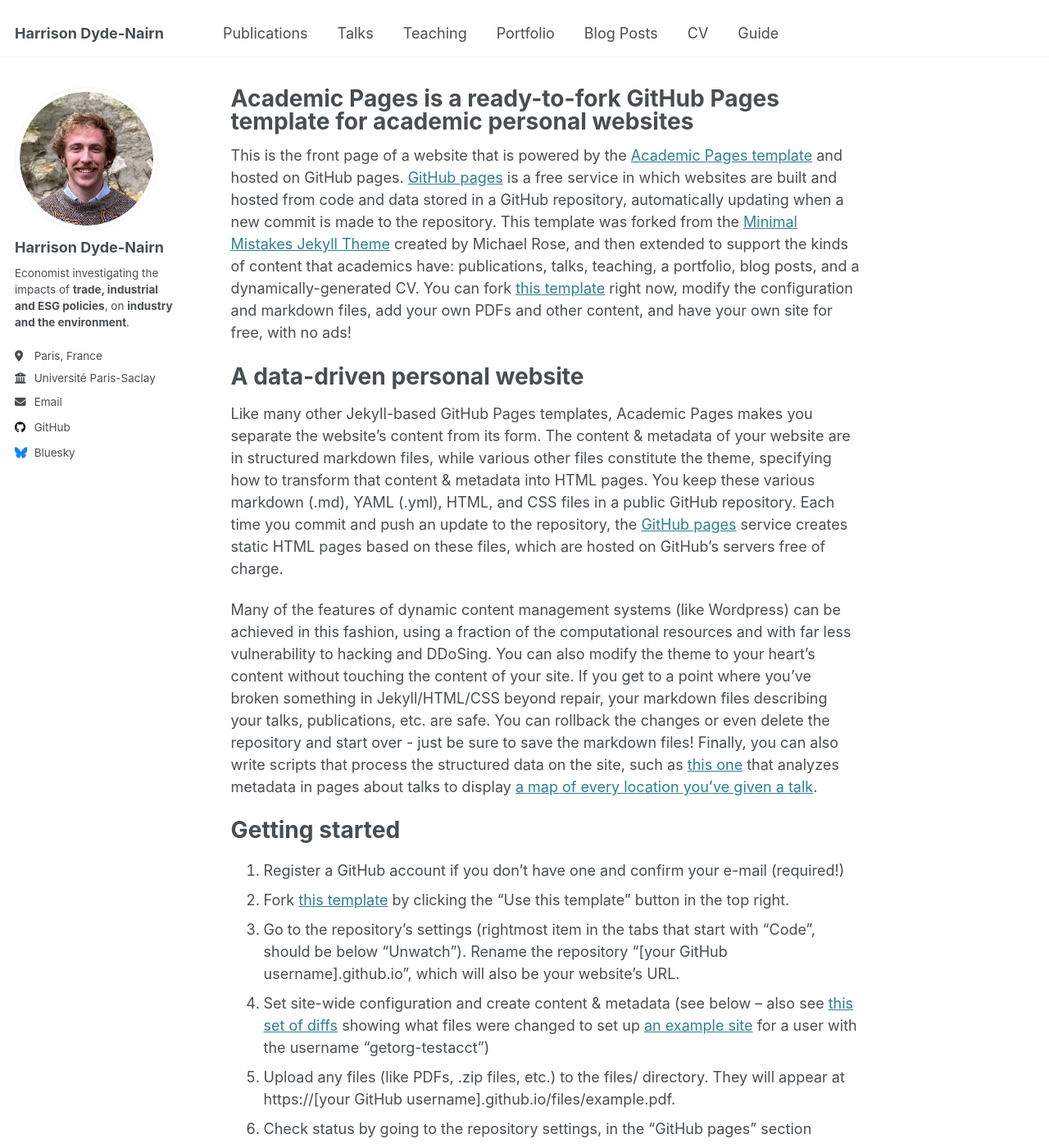
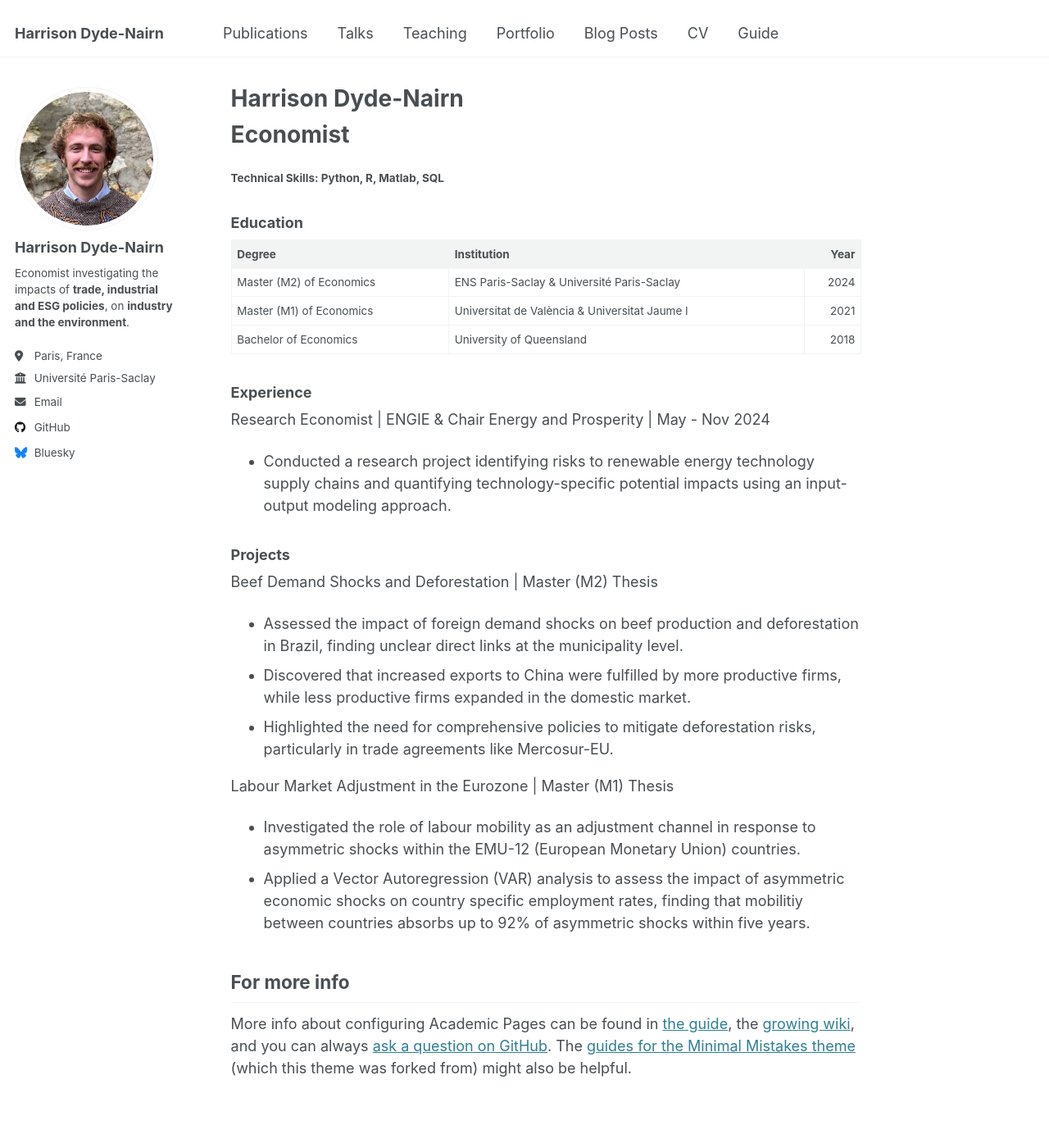
Before and after one commit to hdydenairn/hdydenairn.github.io, a Jekyll site: the page built from _pages/about.md, in a window 1280 px wide and 1400 px high. Shown: the whole window at 82% size. Built offline with Jekyll 4.4.1, drawn with Linux system fonts in a browser that asks for light colours; some of the changed text lies outside the part shown.

Commit message:
Update about.md

```diff
--- a/_pages/about.md
+++ b/_pages/about.md
@@ -1,48 +1,39 @@
 ---
 permalink: /
-title: "Academic Pages is a ready-to-fork GitHub Pages template for academic personal websites"
+title: "Harrison Dyde-Nairn"
 author_profile: true
 redirect_from:
   - /about/
   - /about.html
 ---
 
-This is the front page of a website that is powered by the [Academic Pages template](https://github.com/academicpages/academicpages.github.io) and hosted on GitHub pages. [GitHub pages](https://pages.github.com) is a free service in which websites are built and hosted from code and data stored in a GitHub repository, automatically updating when a new commit is made to the repository. This template was forked from the [Minimal Mistakes Jekyll Theme](https://mmistakes.github.io/minimal-mistakes/) created by Michael Rose, and then extended to support the kinds of content that academics have: publications, talks, teaching, a portfolio, blog posts, and a dynamically-generated CV. You can fork [this template](https://github.com/academicpages/academicpages.github.io) right now, modify the configuration and markdown files, add your own PDFs and other content, and have your own site for free, with no ads!
+# Economist
 
-A data-driven personal website
-======
-Like many other Jekyll-based GitHub Pages templates, Academic Pages makes you separate the website's content from its form. The content & metadata of your website are in structured markdown files, while various other files constitute the theme, specifying how to transform that content & metadata into HTML pages. You keep these various markdown (.md), YAML (.yml), HTML, and CSS files in a public GitHub repository. Each time you commit and push an update to the repository, the [GitHub pages](https://pages.github.com/) service creates static HTML pages based on these files, which are hosted on GitHub's servers free of charge.
+#### Technical Skills: Python, R, Matlab, SQL
 
-Many of the features of dynamic content management systems (like Wordpress) can be achieved in this fashion, using a fraction of the computational resources and with far less vulnerability to hacking and DDoSing. You can also modify the theme to your heart's content without touching the content of your site. If you get to a point where you've broken something in Jekyll/HTML/CSS beyond repair, your markdown files describing your talks, publications, etc. are safe. You can rollback the changes or even delete the repository and start over - just be sure to save the markdown files! Finally, you can also write scripts that process the structured data on the site, such as [this one](https://github.com/academicpages/academicpages.github.io/blob/master/talkmap.ipynb) that analyzes metadata in pages about talks to display [a map of every location you've given a talk](https://academicpages.github.io/talkmap.html).
+### Education
 
-Getting started
-======
-1. Register a GitHub account if you don't have one and confirm your e-mail (required!)
-1. Fork [this template](https://github.com/academicpages/academicpages.github.io) by clicking the "Use this template" button in the top right.
-1. Go to the repository's settings (rightmost item in the tabs that start with "Code", should be below "Unwatch"). Rename the repository "[your GitHub username].github.io", which will also be your website's URL.
-1. Set site-wide configuration and create content & metadata (see below -- also see [this set of diffs](http://archive.is/3TPas) showing what files were changed to set up [an example site](https://getorg-testacct.github.io) for a user with the username "getorg-testacct")
-1. Upload any files (like PDFs, .zip files, etc.) to the files/ directory. They will appear at https://[your GitHub username].github.io/files/example.pdf.
-1. Check status by going to the repository settings, in the "GitHub pages" section
+| Degree                          | Institution                                | Year |
+|:--------------------------------|:------------------------------------------|-----:|
+| Master (M2) of Economics        | ENS Paris-Saclay & Université Paris-Saclay | 2024 |
+| Master (M1) of Economics        | Universitat de València & Universitat Jaume I | 2021 |
+| Bachelor of Economics           | University of Queensland                   | 2018 |
 
-Site-wide configuration
-------
-The main configuration file for the site is in the base directory in [_config.yml](https://github.com/academicpages/academicpages.github.io/blob/master/_config.yml), which defines the content in the sidebars and other site-wide features. You will need to replace the default variables with ones about yourself and your site's github repository. The configuration file for the top menu is in [_data/navigation.yml](https://github.com/academicpages/academicpages.github.io/blob/master/_data/navigation.yml). For example, if you don't have a portfolio or blog posts, you can remove those items from that navigation.yml file to remove them from the header.
 
-Create content & metadata
-------
-For site content, there is one markdown file for each type of content, which are stored in directories like _publications, _talks, _posts, _teaching, or _pages. For example, each talk is a markdown file in the [_talks directory](https://github.com/academicpages/academicpages.github.io/tree/master/_talks). At the top of each markdown file is structured data in YAML about the talk, which the theme will parse to do lots of cool stuff. The same structured data about a talk is used to generate the list of talks on the [Talks page](https://academicpages.github.io/talks), each [individual page](https://academicpages.github.io/talks/2012-03-01-talk-1) for specific talks, the talks section for the [CV page](https://academicpages.github.io/cv), and the [map of places you've given a talk](https://academicpages.github.io/talkmap.html) (if you run this [python file](https://github.com/academicpages/academicpages.github.io/blob/master/talkmap.py) or [Jupyter notebook](https://github.com/academicpages/academicpages.github.io/blob/master/talkmap.ipynb), which creates the HTML for the map based on the contents of the _talks directory).
+### Experience
+Research Economist | ENGIE & Chair Energy and Prosperity | May - Nov 2024
+- Conducted a research project identifying risks to renewable energy technology supply chains and quantifying technology-specific potential impacts using an input-output modeling approach.
 
-**Markdown generator**
+### Projects
 
-The repository includes [a set of Jupyter notebooks](https://github.com/academicpages/academicpages.github.io/tree/master/markdown_generator
-) that converts a CSV containing structured data about talks or presentations into individual markdown files that will be properly formatted for the Academic Pages template. The sample CSVs in that directory are the ones I used to create my own personal website at stuartgeiger.com. My usual workflow is that I keep a spreadsheet of my publications and talks, then run the code in these notebooks to generate the markdown files, then commit and push them to the GitHub repository.
+Beef Demand Shocks and Deforestation | Master (M2) Thesis
+- Assessed the impact of foreign demand shocks on beef production and deforestation in Brazil, finding unclear direct links at the municipality level.
+- Discovered that increased exports to China were fulfilled by more productive firms, while less productive firms expanded in the domestic market.
+- Highlighted the need for comprehensive policies to mitigate deforestation risks, particularly in trade agreements like Mercosur-EU.
 
-How to edit your site's GitHub repository
-------
-Many people use a git client to create files on their local computer and then push them to GitHub's servers. If you are not familiar with git, you can directly edit these configuration and markdown files directly in the github.com interface. Navigate to a file (like [this one](https://github.com/academicpages/academicpages.github.io/blob/master/_talks/2012-03-01-talk-1.md) and click the pencil icon in the top right of the content preview (to the right of the "Raw | Blame | History" buttons). You can delete a file by clicking the trashcan icon to the right of the pencil icon. You can also create new files or upload files by navigating to a directory and clicking the "Create new file" or "Upload files" buttons.
-
-Example: editing a markdown file for a talk
-![Editing a markdown file for a talk](/images/editing-talk.png)
+Labour Market Adjustment in the Eurozone | Master (M1) Thesis
+- Investigated the role of labour mobility as an adjustment channel in response to asymmetric shocks within the EMU-12 (European Monetary Union) countries.
+- Applied a Vector Autoregression (VAR) analysis to assess the impact of asymmetric economic shocks on country specific employment rates, finding that mobilitiy between countries absorbs up to 92% of asymmetric shocks within five years.
 
 For more info
 ------
```
